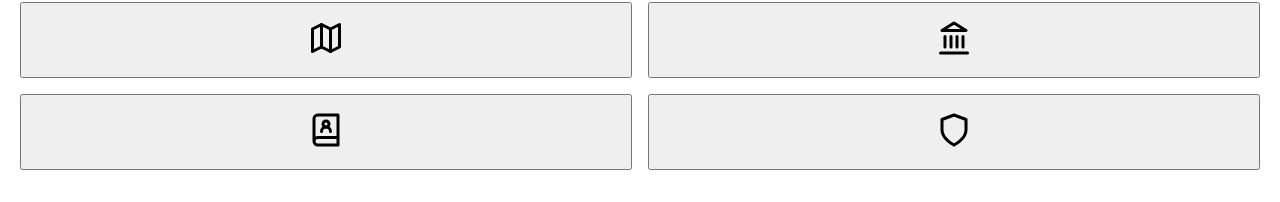
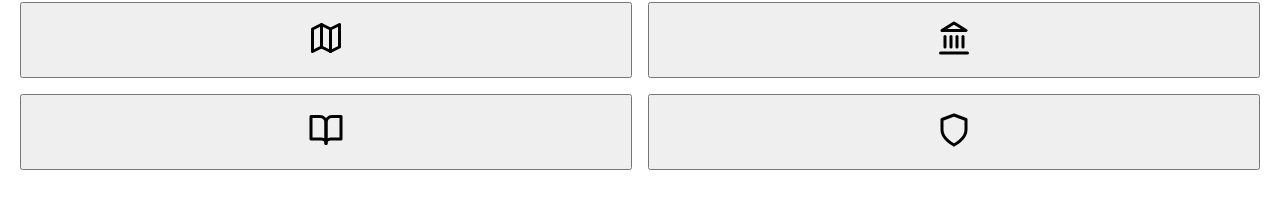
Before and after one commit to Tierralibre25/voxdigna-app, a React (Vite) app: page / in a window 1280 px wide. Shown: the part 232-434 px from the top of the page. Built offline with nearby package versions, Linux system fonts and the light colour scheme; the HTML template or start-up script is replaced by a standard one.

Commit message:
Fix HomeScreen icon: replace BookUser → BookOpen

```diff
--- a/src/screens/HomeScreen.jsx
+++ b/src/screens/HomeScreen.jsx
@@ -1,6 +1,6 @@
 import React from 'react';
 import { useTranslation } from '../App';
-import { Sparkles, FileText, Map, Landmark, BookUser, Shield } from 'lucide-react';
+import { Sparkles, FileText, Map, Landmark, BookOpen, Shield } from 'lucide-react';
 
 export default function HomeScreen({ onNavigate }) {
   const { t } = useTranslation();
@@ -9,7 +9,7 @@ export default function HomeScreen({ onNavigate }) {
     { key: 'document',   icon: <FileText size={36} />, label: t('btn_document') },
     { key: 'map',        icon: <Map size={36} />, label: t('btn_map') },
     { key: 'contacts',   icon: <Landmark size={36} />, label: t('btn_contacts') },
-    { key: 'phrases',    icon: <BookUser size={36} />, label: t('btn_phrases') },
+    { key: 'phrases',    icon: <BookOpen size={36} />, label: t('btn_phrases') },
     { key: 'sos',        icon: <Shield size={36} />, label: t('btn_sos') },
   ];
   return (
```
